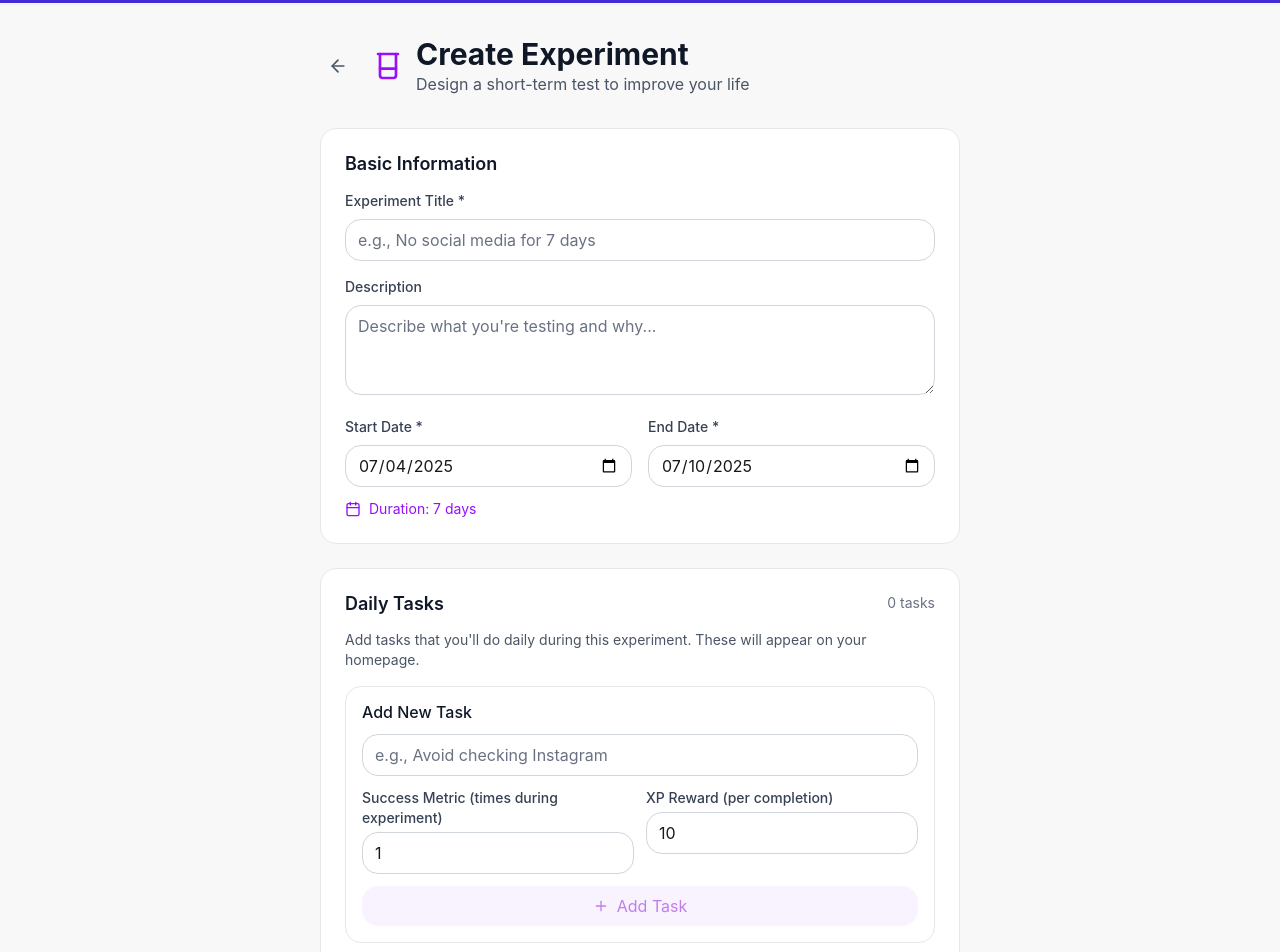
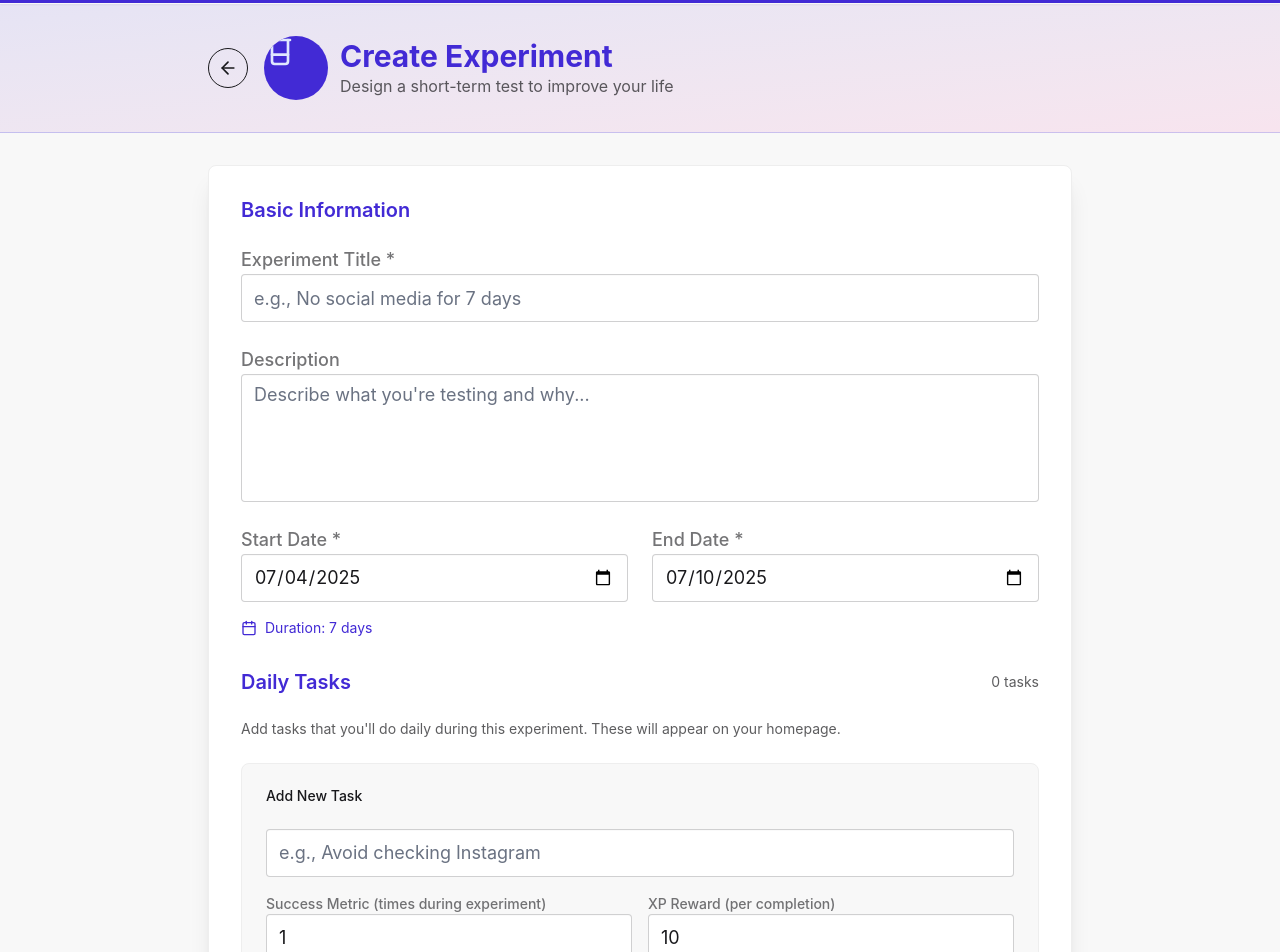
Before and after one commit to robert-crandall/journal-app, a SvelteKit app in the folder frontend/: page /experiments/create in a window 1280 px wide. Shown: the part 60-1012 px from the top of the page. Built offline with nearby package versions, Linux system fonts and the light colour scheme; sample sign-in values are in the browser's storage; what hono would draw is missing.

Commit message:
Fix form

```diff
--- a/frontend/src/lib/components/experiments/ExperimentTasksWidget.svelte
+++ b/frontend/src/lib/components/experiments/ExperimentTasksWidget.svelte
@@ -206,7 +206,7 @@
                   <p class="truncate font-medium text-gray-900" class:line-through={task.isCompleteToday}>
                     {task.description}
                   </p>
-                  {#if task.xpReward > 0}
+                  {#if task.xpReward && task.xpReward > 0}
                     <span class="flex items-center gap-1 rounded bg-yellow-100 px-2 py-0.5 text-xs font-medium text-yellow-800">
                       <svg class="h-3 w-3" fill="currentColor" viewBox="0 0 20 20">
                         <path
--- a/frontend/src/routes/experiments/+page.svelte
+++ b/frontend/src/routes/experiments/+page.svelte
@@ -151,14 +151,14 @@
     <!-- Experiments List -->
     <div class="space-y-8">
       <!-- Active Experiments -->
-      {#if groupedExperiments.active.length > 0}
+      {#if groupedExperiments().active.length > 0}
         <div>
           <h2 class="mb-4 flex items-center gap-2 text-xl font-semibold text-gray-900">
             <span class="h-3 w-3 rounded-full bg-green-500"></span>
-            Active Experiments ({groupedExperiments.active.length})
+            Active Experiments ({groupedExperiments().active.length})
           </h2>
           <div class="grid gap-4 md:grid-cols-2 lg:grid-cols-3">
-            {#each groupedExperiments.active as experiment}
+            {#each groupedExperiments().active as experiment}
               <div class="rounded-lg border border-gray-200 bg-white p-6 transition-shadow hover:shadow-lg">
                 <div class="mb-4 flex items-start justify-between">
                   <div class="flex-1">
@@ -220,14 +220,14 @@
       {/if}
 
       <!-- Upcoming Experiments -->
-      {#if groupedExperiments.upcoming.length > 0}
+      {#if groupedExperiments().upcoming.length > 0}
         <div>
           <h2 class="mb-4 flex items-center gap-2 text-xl font-semibold text-gray-900">
             <span class="h-3 w-3 rounded-full bg-blue-500"></span>
-            Upcoming Experiments ({groupedExperiments.upcoming.length})
+            Upcoming Experiments ({groupedExperiments().upcoming.length})
           </h2>
           <div class="grid gap-4 md:grid-cols-2 lg:grid-cols-3">
-            {#each groupedExperiments.upcoming as experiment}
+            {#each groupedExperiments().upcoming as experiment}
               <div class="rounded-lg border border-gray-200 bg-white p-6 transition-shadow hover:shadow-lg">
                 <div class="mb-4 flex items-start justify-between">
                   <div class="flex-1">
@@ -282,14 +282,14 @@
       {/if}
 
       <!-- Completed Experiments -->
-      {#if groupedExperiments.completed.length > 0}
+      {#if groupedExperiments().completed.length > 0}
         <div>
           <h2 class="mb-4 flex items-center gap-2 text-xl font-semibold text-gray-900">
             <span class="h-3 w-3 rounded-full bg-gray-500"></span>
-            Completed Experiments ({groupedExperiments.completed.length})
+            Completed Experiments ({groupedExperiments().completed.length})
           </h2>
           <div class="grid gap-4 md:grid-cols-2 lg:grid-cols-3">
-            {#each groupedExperiments.completed as experiment}
+            {#each groupedExperiments().completed as experiment}
               <div class="rounded-lg border border-gray-200 bg-white p-6 opacity-75 transition-shadow hover:shadow-lg">
                 <div class="mb-4 flex items-start justify-between">
                   <div class="flex-1">
@@ -352,5 +352,6 @@
     display: -webkit-box;
     -webkit-box-orient: vertical;
     -webkit-line-clamp: 2;
+    line-clamp: 2;
   }
 </style>
--- a/frontend/src/routes/experiments/create/+page.svelte
+++ b/frontend/src/routes/experiments/create/+page.svelte
@@ -35,6 +35,10 @@
   function addTask() {
     if (!newTask.description.trim()) return;
 
+    if (!formData.tasks) {
+      formData.tasks = [];
+    }
+
     formData.tasks.push({
       description: newTask.description.trim(),
       successMetric: newTask.successMetric,
@@ -50,7 +54,9 @@
   }
 
   function removeTask(index: number) {
+    if (formData.tasks) {
       formData.tasks = formData.tasks.filter((_, i) => i !== index);
+    }
   }
 
   async function handleSubmit() {
@@ -101,81 +107,101 @@
 </script>
 
 <svelte:head>
-  <title>Create Experiment</title>
+  <title>Create Experiment - Gamified Life</title>
+  <meta name="description" content="Design a short-term test to improve your life" />
 </svelte:head>
 
-<div class="container mx-auto max-w-2xl px-4 py-8">
-  <!-- Header -->
-  <div class="mb-8 flex items-center gap-4">
-    <a href="/experiments" class="rounded-lg p-2 text-gray-600 transition-colors hover:bg-gray-100 hover:text-gray-900" title="Back to Experiments">
+<div class="bg-base-200 min-h-screen">
+  <!-- Page Header -->
+  <div class="from-primary/10 to-secondary/10 border-primary/20 border-b bg-gradient-to-br">
+    <div class="mx-auto max-w-4xl px-4 py-8">
+      <div class="flex items-center gap-4">
+        <button onclick={() => goto('/experiments')} class="btn btn-circle btn-outline">
           <ArrowLeft class="h-5 w-5" />
-    </a>
+        </button>
         <div class="flex items-center gap-3">
-      <Beaker class="h-8 w-8 text-purple-600" />
+          <div class="avatar placeholder">
+            <div class="bg-primary text-primary-content w-16 rounded-full">
+              <Beaker class="h-8 w-8" />
+            </div>
+          </div>
           <div>
-        <h1 class="text-3xl font-bold text-gray-900">Create Experiment</h1>
-        <p class="text-gray-600">Design a short-term test to improve your life</p>
+            <h1 class="text-primary text-3xl font-bold">Create Experiment</h1>
+            <p class="text-base-content/70">Design a short-term test to improve your life</p>
+          </div>
+        </div>
       </div>
     </div>
   </div>
 
-  <!-- Form -->
-  <form onsubmit={handleSubmit} class="space-y-6">
+  <!-- Main Content -->
+  <div class="mx-auto max-w-4xl px-4 py-8">
+    <div class="card bg-base-100 border-base-300 border shadow-xl">
+      <div class="card-body p-8">
+        <form onsubmit={handleSubmit} class="space-y-8">
           <!-- Basic Information -->
-    <div class="rounded-lg border border-gray-200 bg-white p-6">
-      <h2 class="mb-4 text-lg font-semibold text-gray-900">Basic Information</h2>
+          <div>
+            <h2 class="text-primary mb-6 text-xl font-semibold">Basic Information</h2>
 
             <!-- Title -->
-      <div class="mb-4">
-        <label for="title" class="mb-2 block text-sm font-medium text-gray-700"> Experiment Title * </label>
+            <div class="form-control mb-6">
+              <label class="label" for="title">
+                <span class="label-text text-lg font-medium">Experiment Title *</span>
+              </label>
               <input
                 id="title"
                 type="text"
                 bind:value={formData.title}
                 placeholder="e.g., No social media for 7 days"
-          class="w-full rounded-lg border border-gray-300 px-3 py-2 focus:border-transparent focus:ring-2 focus:ring-purple-500"
+                class="input input-bordered input-lg focus:input-primary w-full transition-all duration-200 focus:scale-[1.02]"
                 required
               />
             </div>
 
             <!-- Description -->
-      <div class="mb-4">
-        <label for="description" class="mb-2 block text-sm font-medium text-gray-700"> Description </label>
+            <div class="form-control mb-6">
+              <label class="label" for="description">
+                <span class="label-text text-lg font-medium">Description</span>
+              </label>
               <textarea
                 id="description"
                 bind:value={formData.description}
                 placeholder="Describe what you're testing and why..."
                 rows="3"
-          class="w-full rounded-lg border border-gray-300 px-3 py-2 focus:border-transparent focus:ring-2 focus:ring-purple-500"
+                class="textarea textarea-bordered textarea-lg focus:textarea-primary h-32 w-full resize-none transition-all duration-200 focus:scale-[1.02]"
               ></textarea>
             </div>
 
             <!-- Date Range -->
-      <div class="grid grid-cols-1 gap-4 md:grid-cols-2">
-        <div>
-          <label for="startDate" class="mb-2 block text-sm font-medium text-gray-700"> Start Date * </label>
+            <div class="grid grid-cols-1 gap-6 md:grid-cols-2">
+              <div class="form-control">
+                <label class="label" for="startDate">
+                  <span class="label-text text-lg font-medium">Start Date *</span>
+                </label>
                 <input
                   id="startDate"
                   type="date"
                   bind:value={formData.startDate}
-            class="w-full rounded-lg border border-gray-300 px-3 py-2 focus:border-transparent focus:ring-2 focus:ring-purple-500"
+                  class="input input-bordered input-lg focus:input-primary w-full transition-all duration-200 focus:scale-[1.02]"
                   required
                 />
               </div>
-        <div>
-          <label for="endDate" class="mb-2 block text-sm font-medium text-gray-700"> End Date * </label>
+              <div class="form-control">
+                <label class="label" for="endDate">
+                  <span class="label-text text-lg font-medium">End Date *</span>
+                </label>
                 <input
                   id="endDate"
                   type="date"
                   bind:value={formData.endDate}
-            class="w-full rounded-lg border border-gray-300 px-3 py-2 focus:border-transparent focus:ring-2 focus:ring-purple-500"
+                  class="input input-bordered input-lg focus:input-primary w-full transition-all duration-200 focus:scale-[1.02]"
                   required
                 />
               </div>
             </div>
 
             {#if duration > 0}
-        <div class="mt-3 flex items-center gap-2 text-sm text-purple-600">
+              <div class="mt-4 flex items-center gap-2 text-sm text-primary">
                 <Calendar class="h-4 w-4" />
                 Duration: {duration} day{duration === 1 ? '' : 's'}
               </div>
@@ -183,27 +209,27 @@
           </div>
 
           <!-- Daily Tasks -->
-    <div class="rounded-lg border border-gray-200 bg-white p-6">
-      <div class="mb-4 flex items-center justify-between">
-        <h2 class="text-lg font-semibold text-gray-900">Daily Tasks</h2>
-        <div class="text-sm text-gray-500">
-          {formData.tasks.length} task{formData.tasks.length === 1 ? '' : 's'}
+          <div>
+            <div class="mb-6 flex items-center justify-between">
+              <h2 class="text-primary text-xl font-semibold">Daily Tasks</h2>
+              <div class="text-sm text-base-content/70">
+                {formData.tasks?.length || 0} task{(formData.tasks?.length || 0) === 1 ? '' : 's'}
               </div>
             </div>
 
-      <p class="mb-4 text-sm text-gray-600">Add tasks that you'll do daily during this experiment. These will appear on your homepage.</p>
+            <p class="mb-6 text-base-content/70">Add tasks that you'll do daily during this experiment. These will appear on your homepage.</p>
 
             <!-- Existing Tasks -->
-      {#if formData.tasks.length > 0}
-        <div class="mb-6 space-y-3">
+            {#if formData.tasks && formData.tasks.length > 0}
+              <div class="mb-8 space-y-4">
                 {#each formData.tasks as task, index}
-            <div class="flex items-center gap-3 rounded-lg bg-gray-50 p-3">
-              <Target class="h-5 w-5 flex-shrink-0 text-purple-600" />
+                  <div class="from-secondary/10 to-accent/10 flex items-center gap-4 rounded-lg border border-base-300 bg-gradient-to-r p-4">
+                    <Target class="text-primary h-6 w-6 flex-shrink-0" />
                     <div class="flex-1">
-                <div class="font-medium text-gray-900">{task.description}</div>
-                <div class="flex items-center gap-4 text-sm text-gray-500">
-                  <span>Goal: {task.successMetric} time{task.successMetric === 1 ? '' : 's'} during experiment</span>
-                  {#if task.xpReward > 0}
+                      <div class="font-medium text-base-content">{task.description}</div>
+                      <div class="flex items-center gap-4 text-sm text-base-content/70">
+                        <span>Goal: {task.successMetric || 1} time{(task.successMetric || 1) === 1 ? '' : 's'} during experiment</span>
+                        {#if (task.xpReward || 0) > 0}
                           <span class="flex items-center gap-1">
                             <Award class="h-3 w-3" />
                             {task.xpReward} XP per completion
@@ -214,7 +240,7 @@
                     <button
                       type="button"
                       onclick={() => removeTask(index)}
-                class="rounded p-2 text-red-600 transition-colors hover:bg-red-50 hover:text-red-700"
+                      class="btn btn-circle btn-outline btn-error btn-sm"
                       title="Remove task"
                     >
                       <Trash2 class="h-4 w-4" />
@@ -225,36 +251,41 @@
             {/if}
 
             <!-- Add New Task -->
-      <div class="rounded-lg border border-gray-200 p-4">
-        <h3 class="mb-3 font-medium text-gray-900">Add New Task</h3>
-        <div class="space-y-3">
-          <div>
+            <div class="card bg-base-200 border-base-300 border">
+              <div class="card-body p-6">
+                <h3 class="font-medium text-base-content mb-4">Add New Task</h3>
+                <div class="space-y-4">
+                  <div class="form-control">
                     <input
                       type="text"
                       bind:value={newTask.description}
                       placeholder="e.g., Avoid checking Instagram"
-              class="w-full rounded-lg border border-gray-300 px-3 py-2 focus:border-transparent focus:ring-2 focus:ring-purple-500"
+                      class="input input-bordered input-lg focus:input-primary w-full transition-all duration-200 focus:scale-[1.02]"
                     />
                   </div>
-          <div class="grid grid-cols-1 gap-3 md:grid-cols-2">
-            <div>
-              <label for="successMetric" class="mb-1 block text-sm font-medium text-gray-700"> Success Metric (times during experiment) </label>
+                  <div class="grid grid-cols-1 gap-4 md:grid-cols-2">
+                    <div class="form-control">
+                      <label class="label" for="successMetric">
+                        <span class="label-text font-medium">Success Metric (times during experiment)</span>
+                      </label>
                       <input
                         id="successMetric"
                         type="number"
                         bind:value={newTask.successMetric}
                         min="1"
-                class="w-full rounded-lg border border-gray-300 px-3 py-2 focus:border-transparent focus:ring-2 focus:ring-purple-500"
+                        class="input input-bordered input-lg focus:input-primary w-full transition-all duration-200 focus:scale-[1.02]"
                       />
                     </div>
-            <div>
-              <label for="xpReward" class="mb-1 block text-sm font-medium text-gray-700"> XP Reward (per completion) </label>
+                    <div class="form-control">
+                      <label class="label" for="xpReward">
+                        <span class="label-text font-medium">XP Reward (per completion)</span>
+                      </label>
                       <input
                         id="xpReward"
                         type="number"
                         bind:value={newTask.xpReward}
                         min="0"
-                class="w-full rounded-lg border border-gray-300 px-3 py-2 focus:border-transparent focus:ring-2 focus:ring-purple-500"
+                        class="input input-bordered input-lg focus:input-primary w-full transition-all duration-200 focus:scale-[1.02]"
                       />
                     </div>
                   </div>
@@ -262,38 +293,44 @@
                     type="button"
                     onclick={addTask}
                     disabled={!newTask.description.trim()}
-            class="flex w-full items-center justify-center gap-2 rounded-lg bg-purple-100 px-4 py-2 text-purple-700 transition-colors hover:bg-purple-200 disabled:cursor-not-allowed disabled:opacity-50"
+                    class="btn btn-primary btn-lg w-full gap-2 transition-all duration-200 hover:scale-105"
                   >
-            <Plus class="h-4 w-4" />
+                    <Plus class="h-5 w-5" />
                     Add Task
                   </button>
+                </div>
               </div>
             </div>
           </div>
 
           <!-- Error Display -->
           {#if error}
-      <div class="rounded-lg border border-red-200 bg-red-50 p-4">
-        <p class="text-red-800">{error}</p>
+            <div class="alert alert-error">
+              <p>{error}</p>
             </div>
           {/if}
 
           <!-- Submit Buttons -->
-    <div class="flex items-center gap-3 pt-4">
+          <div class="flex flex-col gap-4 pt-4 sm:flex-row">
             <button
               type="submit"
               disabled={loading || !formData.title.trim()}
-        class="flex flex-1 items-center justify-center gap-2 rounded-lg bg-purple-600 px-6 py-3 font-medium text-white transition-colors hover:bg-purple-700 disabled:cursor-not-allowed disabled:bg-gray-400"
+              class="btn btn-primary btn-lg flex-1 gap-2 transition-all duration-200 hover:scale-105"
             >
               {#if loading}
-          <div class="h-5 w-5 animate-spin rounded-full border-b-2 border-white"></div>
+                <span class="loading loading-spinner loading-sm"></span>
                 Creating...
               {:else}
                 <Beaker class="h-5 w-5" />
                 Create Experiment
               {/if}
             </button>
-      <a href="/experiments" class="rounded-lg border border-gray-300 px-6 py-3 text-gray-700 transition-colors hover:bg-gray-50"> Cancel </a>
+            <button type="button" onclick={() => goto('/experiments')} class="btn btn-outline btn-lg gap-2">
+              Cancel
+            </button>
           </div>
         </form>
       </div>
+    </div>
+  </div>
+</div>
```
Also changed, not shown: 1 other file (tests, documents, lock files or other folders). Lines whose indentation alone changed are shown as unchanged.
